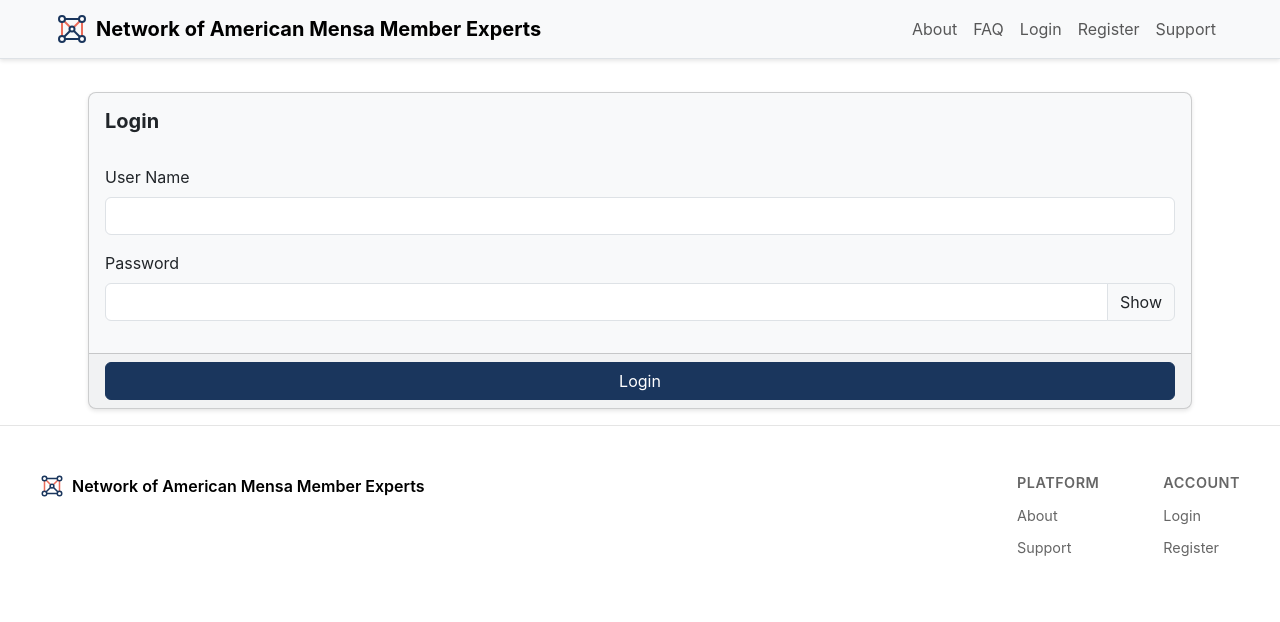
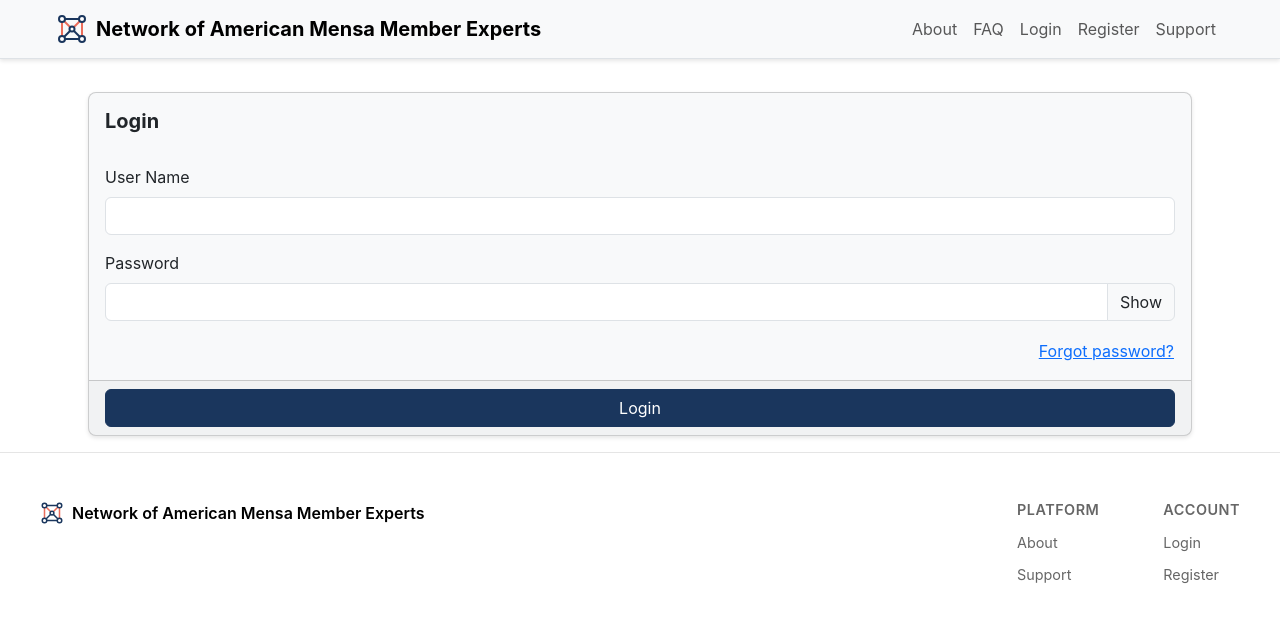
Before and after one commit to bbornino/mensa_member_connect_frontend, a React (Vite) app: page /login in a window 1280 px wide. Shown: the top 622 px of the page. Built offline with nearby package versions, Linux system fonts and the light colour scheme; no server answers.

Commit message:
Enable password reset from Login component - Added "Forgot Password?" button - Added onClick handler to trigger reset flow

```diff
--- a/src/components/user/Login.tsx
+++ b/src/components/user/Login.tsx
@@ -2,6 +2,7 @@ import React, { useState, useEffect} from "react";
 import type { FormEvent } from "react";
 import { useNavigate } from "react-router-dom";
 import { useAuth } from '../../context/AuthContext';
+import { PASSWORD_RESET_API_URL } from "../../utils/constants";
 import { Container, Form, Card, CardTitle, CardBody, CardFooter, FormGroup, Label, Input } from "reactstrap";
 
 const Login: React.FC = () => {
@@ -43,6 +44,25 @@ const Login: React.FC = () => {
     setShouldRedirect(true);
   };
 
+  const handleForgotPassword = async () => {
+    try {
+      const response = await fetch(PASSWORD_RESET_API_URL, {
+        method: "POST",
+        headers: { "Content-Type": "application/json" },
+        body: JSON.stringify({ email: "brianabornino@gmail.com" }) // hard-coded for now
+      });
+
+      if (response.ok) {
+        alert("Password reset email sent!");
+      } else {
+        alert("Failed to send email.");
+      }
+    } catch (err) {
+      console.error(err);
+      alert("Error sending request.");
+    }
+  };
+
   return (
     <Container className="centered-container">
       <Form onSubmit={handleLogin}>
@@ -76,6 +96,16 @@ const Login: React.FC = () => {
                 </span>
               </div>
             </FormGroup>
+            <div style={{ textAlign: "right", marginTop: "0.5rem" }}>
+              <button
+                type="button"
+                className="btn btn-link p-0"
+                onClick={handleForgotPassword}
+              >
+                Forgot password?
+              </button>
+            </div>
+
             {error && <p style={{ color: "red" }}>{error}</p>}
           </CardBody>
           <CardFooter>
--- a/src/utils/constants.ts
+++ b/src/utils/constants.ts
@@ -2,6 +2,7 @@
 export const APP_NAME = 'Network of American Mensa Member Experts';
 export const API_BASE_URL = import.meta.env.VITE_API_BASE_URL || 'http://localhost:8000/api/';
 export const TOKEN_REFRESH_API_URL = `${API_BASE_URL}token/refresh/`;
+export const PASSWORD_RESET_API_URL = `${API_BASE_URL}users/password-reset-request/`;
 export const MAX_LOGIN_ATTEMPTS = 5;
 
 // Available placeholder images
```
